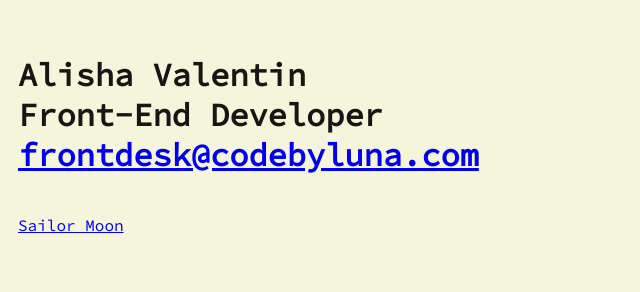
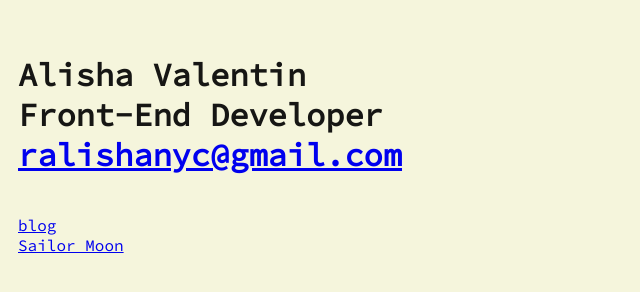
Before and after one commit to leevalen/portfolio, a plain HTML site: page index.html in a window 1280 px wide. Shown: the whole page, without its empty margins (0-640 px from the left). Drawn offline with Linux system fonts and the light colour scheme.

Commit message:
added favicon, edited HTML file

```diff
--- a/index.html
+++ b/index.html
@@ -2,6 +2,7 @@
 <html>
 <head>
 	<title>Code By Luna</title>
+	<link rel="icon" href="img/heartpc-avatar.gif">
 	<link href="https://fonts.googleapis.com/css?family=Source+Code+Pro&display=swap" rel="stylesheet">
 	<link rel="stylesheet" type="text/css" href="css/style.css">
 </head>
@@ -11,9 +12,11 @@
 		<h1>Front-End Developer</h1>
 		<h1>
 			<a href="mailto:frontdesk@codebyluna.com">
-			frontdesk@codebyluna.com</a></h1>
+			ralishanyc@gmail.com</a></h1>
 	<ul>
 		<li>
+			<a target="_blank" href="https://lunabakescake.tumblr.com/">blog</a>
+			<br>
 			<a target="_blank" href="https://leevalen.github.io/Cartoon-Hero/">Sailor Moon</a>
 		</li>
 	</ul>
```
Also changed, not shown: img/heartpc-avatar.gif (added).
